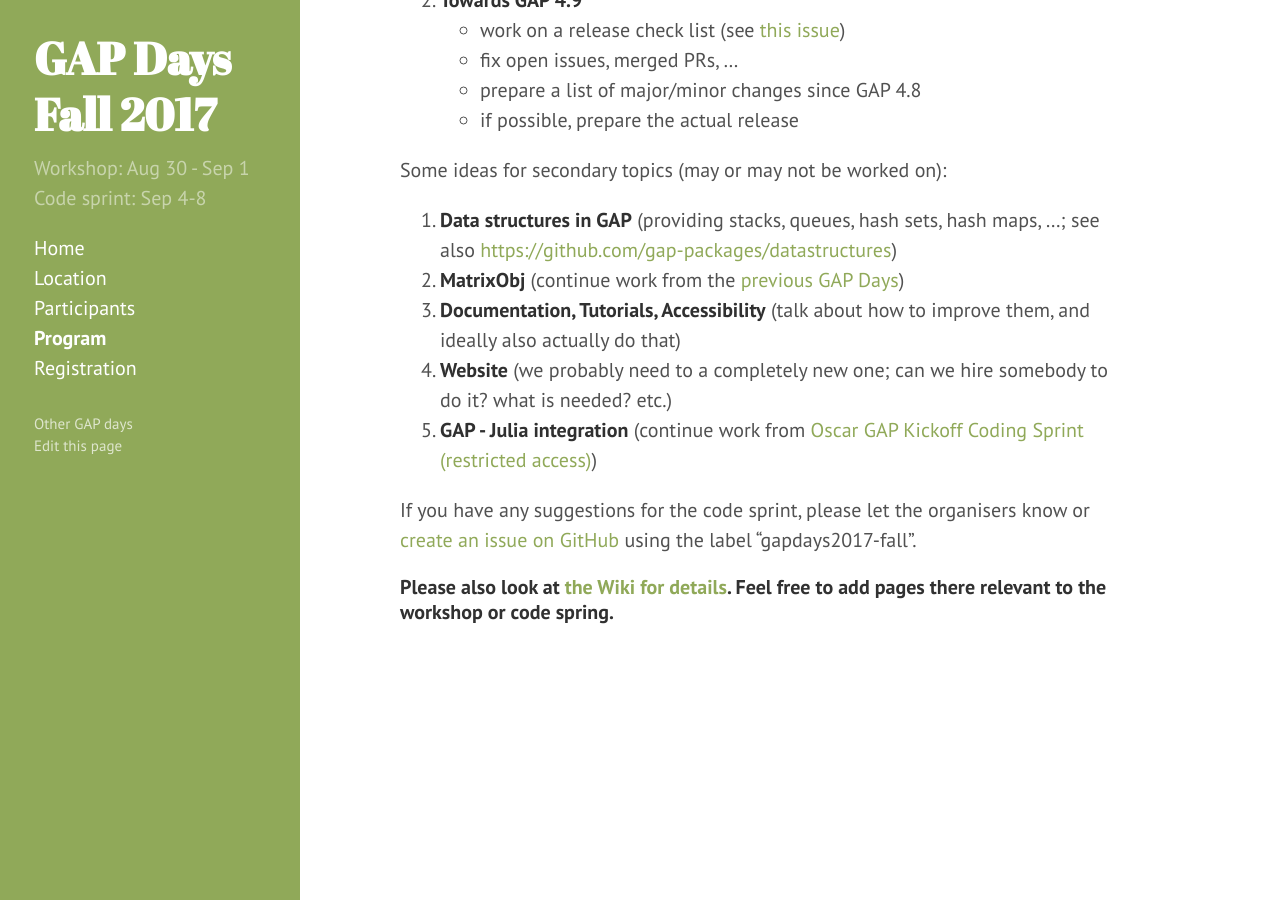
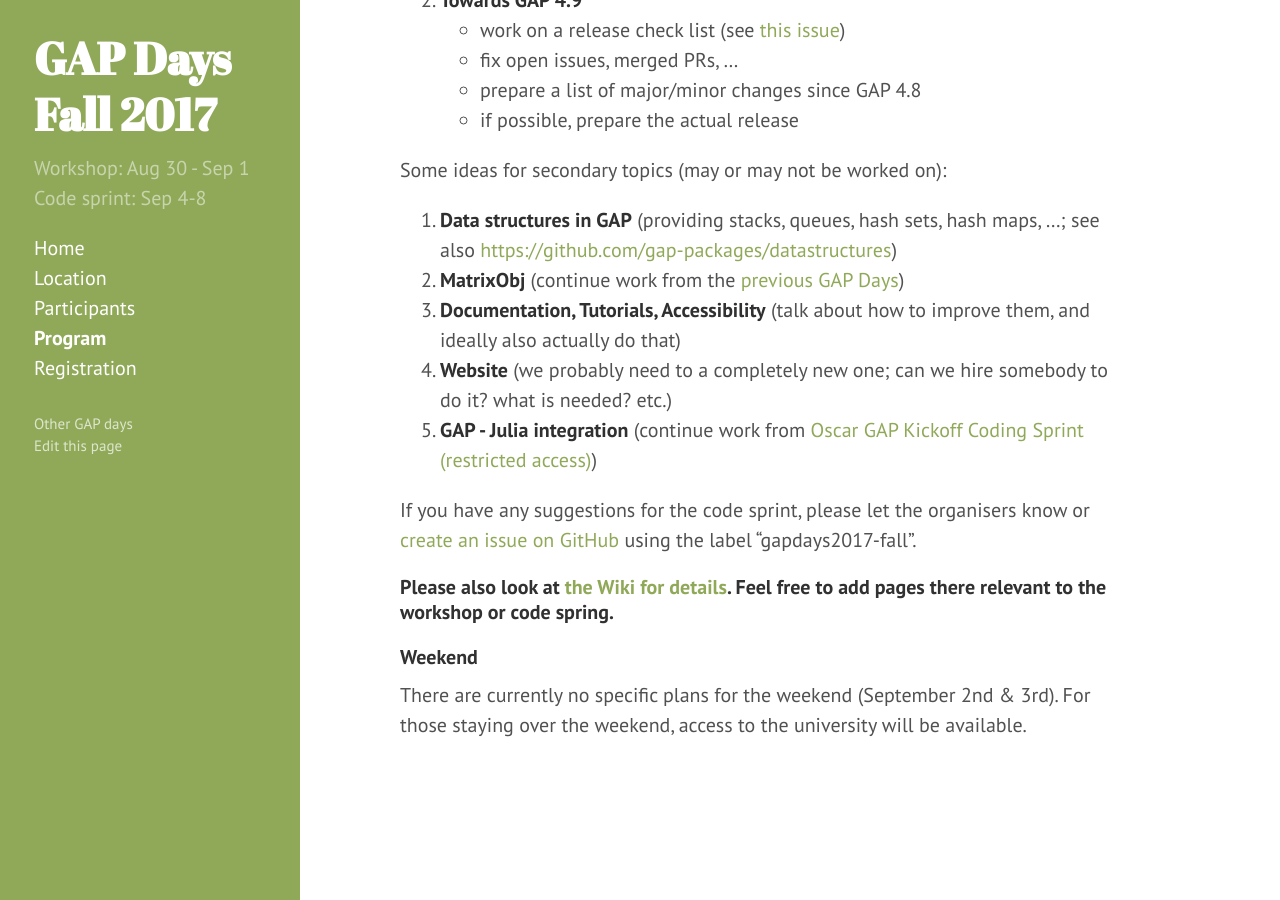
Before and after one commit to lbfm-rwth/gap-in-algebraic-research-2018, a Jekyll site: the page built from program.md, in a window 1280 px wide and 900 px high, scrolled down 660 px. Built offline with Jekyll 4.4.1, drawn with Linux system fonts in a browser that asks for light colours.

Commit message:
Add note on weekend (by request)

```diff
--- a/program.md
+++ b/program.md
@@ -36,3 +36,6 @@ If you have any suggestions for the code sprint, please let the organisers know
 
 
 #### Please also look at [the Wiki for details](https://github.com/gapdays/gapdays2017-fall/wiki). Feel free to add pages there relevant to the workshop or code spring.
+
+#### Weekend
+There are currently no specific plans for the weekend (September 2nd & 3rd). For those staying over the weekend, access to the university will be available.
```
